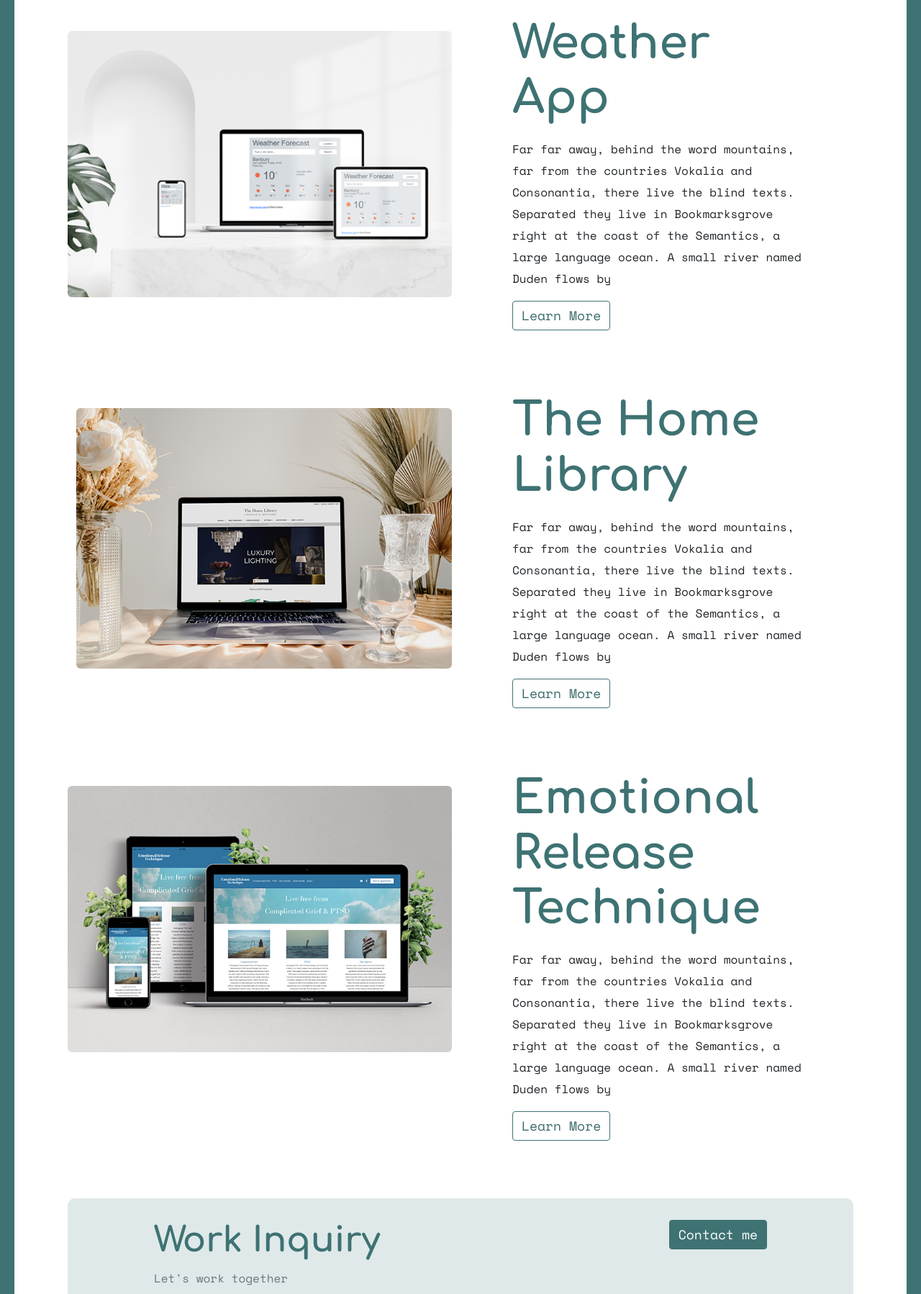
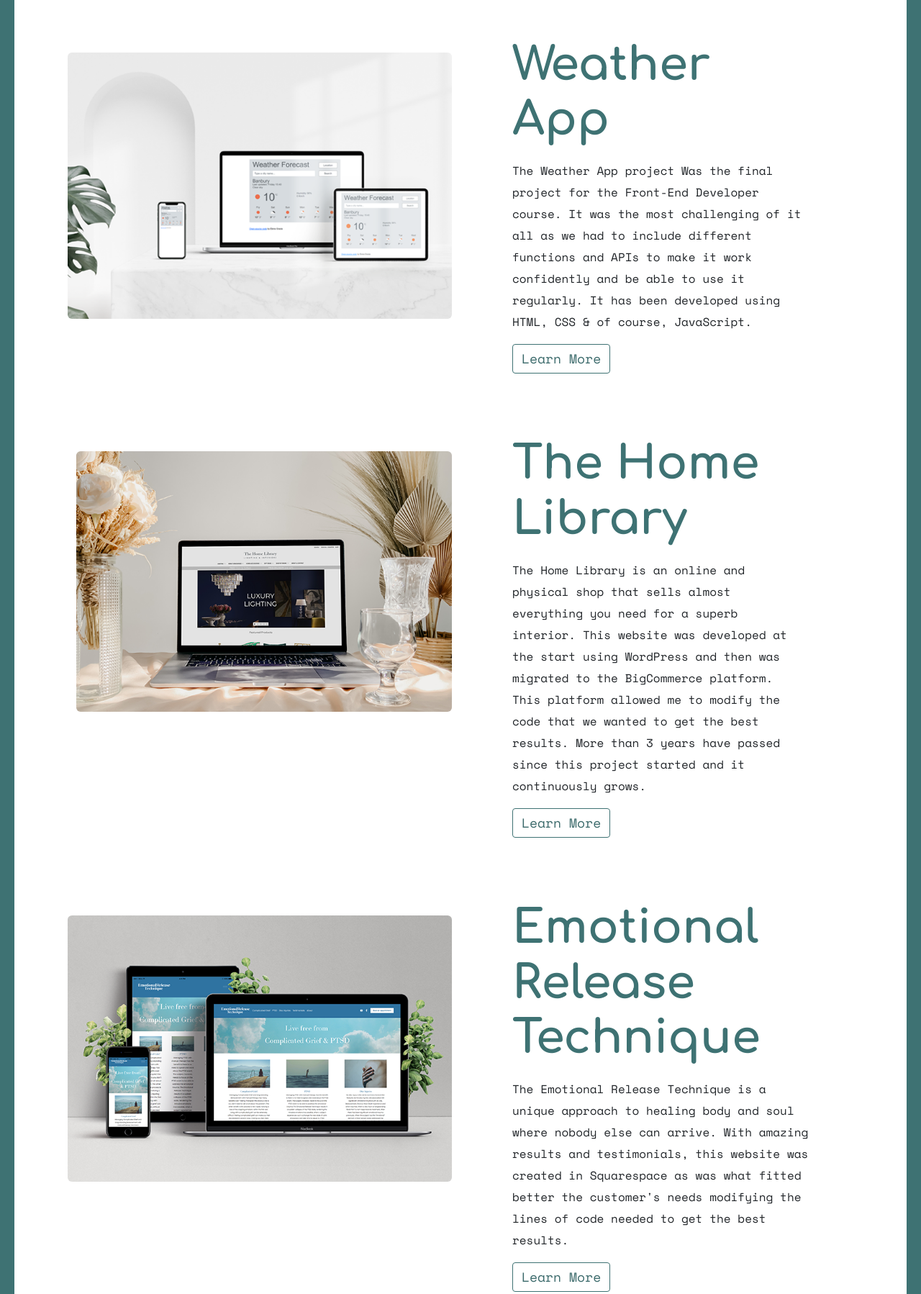
Before and after one commit to elenagracia/Portfolio-Project--Elena-Gracia, a plain HTML site: page index.html in a window 1280 px wide. Shown: the part 1266-3064 px from the top of the page at 72% size. Drawn offline with nearby package versions, Linux system fonts and the light colour scheme.

```diff
--- a/index.html
+++ b/index.html
@@ -43,10 +43,9 @@
                 <h2 class="mb-3">Scotch-Egg Project</h2>
 
                 <p class="mb-3">
-                Far far away, behind the word mountains, far from the countries Vokalia and Consonantia, there live the blind texts.
-                Separated they live in Bookmarksgrove right at the coast of the Semantics, a large language ocean. A small river
-                named
-                Duden flows by
+                The Scotch-Egg project was my first code developed using HTML, CSS and some JavaScript.
+
+It was a fun beginner project in which I fell in love with coding and found it very easy to understand. For the final project, we had to develop a page talking about something we found interesting.
                  </p>
                 <a href="/work.html" class="btn btn-branding-outline" title="Scotch Egg Project HTML">Learn More</a>
             </div>
@@ -64,12 +63,9 @@
                     <h2 class="mb-3">Weather App</h2>
 
                     <p class="mb-3">
-                        Far far away, behind the word mountains, far from the countries Vokalia and Consonantia, there live
-                        the blind texts.
-                        Separated they live in Bookmarksgrove right at the coast of the Semantics, a large language ocean. A
-                        small river
-                        named
-                        Duden flows by
+                        The Weather App project Was the final project for the Front-End Developer course.
+
+It was the most challenging of it all as we had to include different functions and APIs to make it work confidently and be able to use it regularly. It has been developed using HTML, CSS & of course, JavaScript.
                     </p>
                     <a href="/work.html" class="btn btn-branding-outline" title="Weather App Project">Learn More</a>
                 </div>
@@ -87,12 +83,9 @@
                         <h2 class="mb-3">The Home Library</h2>
 
                         <p class="mb-3">
-                            Far far away, behind the word mountains, far from the countries Vokalia and Consonantia, there live
-                            the blind texts.
-                            Separated they live in Bookmarksgrove right at the coast of the Semantics, a large language ocean. A
-                            small river
-                            named
-                            Duden flows by
+                            The Home Library is an online and physical shop that sells almost everything you need for a superb interior.
+
+This website was developed at the start using WordPress and then was migrated to the BigCommerce platform. This platform allowed me to modify the code that we wanted to get the best results. More than 3 years have passed since this project started and it continuously grows.
                         </p>
                         <a href="/work.html" class="btn btn-branding-outline" title="The Home Library E-commerce">Learn More</a>
                     </div>
@@ -112,12 +105,9 @@
                     <h2 class="mb-3">Emotional Release Technique</h2>
 
                     <p class="mb-3">
-                        Far far away, behind the word mountains, far from the countries Vokalia and Consonantia, there live
-                        the blind texts.
-                        Separated they live in Bookmarksgrove right at the coast of the Semantics, a large language ocean. A
-                        small river
-                        named
-                        Duden flows by
+                        The Emotional Release Technique is a unique approach to healing body and soul where nobody else can arrive.
+
+With amazing results and testimonials, this website was created in Squarespace as was what fitted better the customer's needs modifying the lines of code needed to get the best results.
                     </p>
                     <a href="/work.html" class="btn btn-branding-outline" title="Emotional Release Technique Website">Learn More</a>
                 </div>
```
Also changed, not shown: about.html (+1 -1 lines), work.html (+1 -0 lines), Images/logo-small.png, Images/logo.png.
